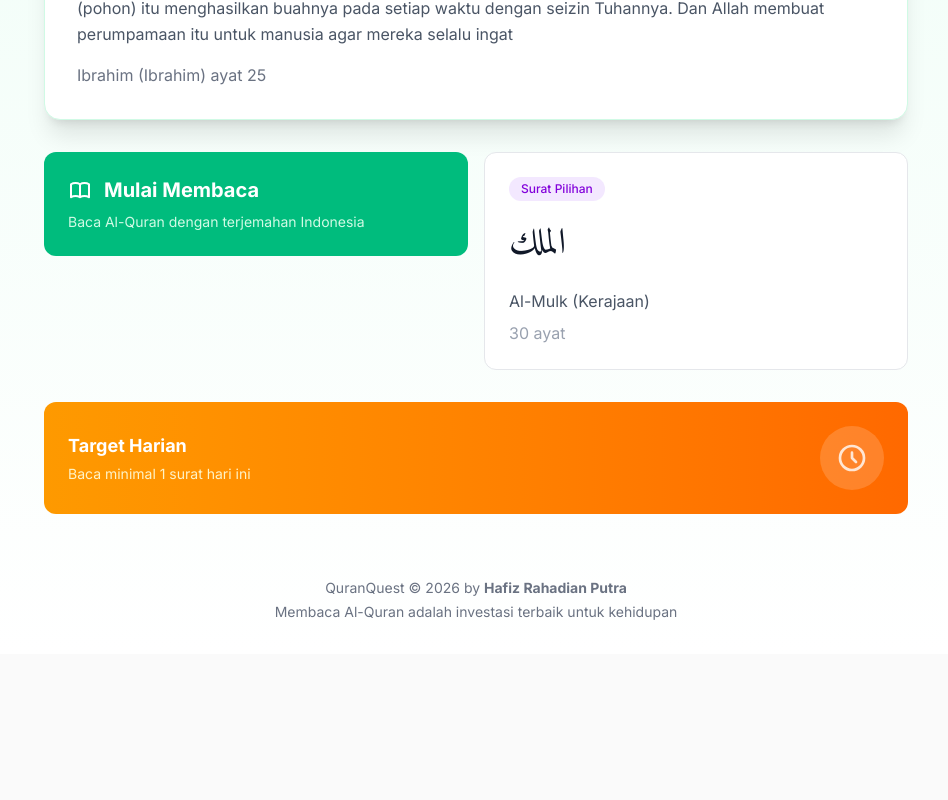
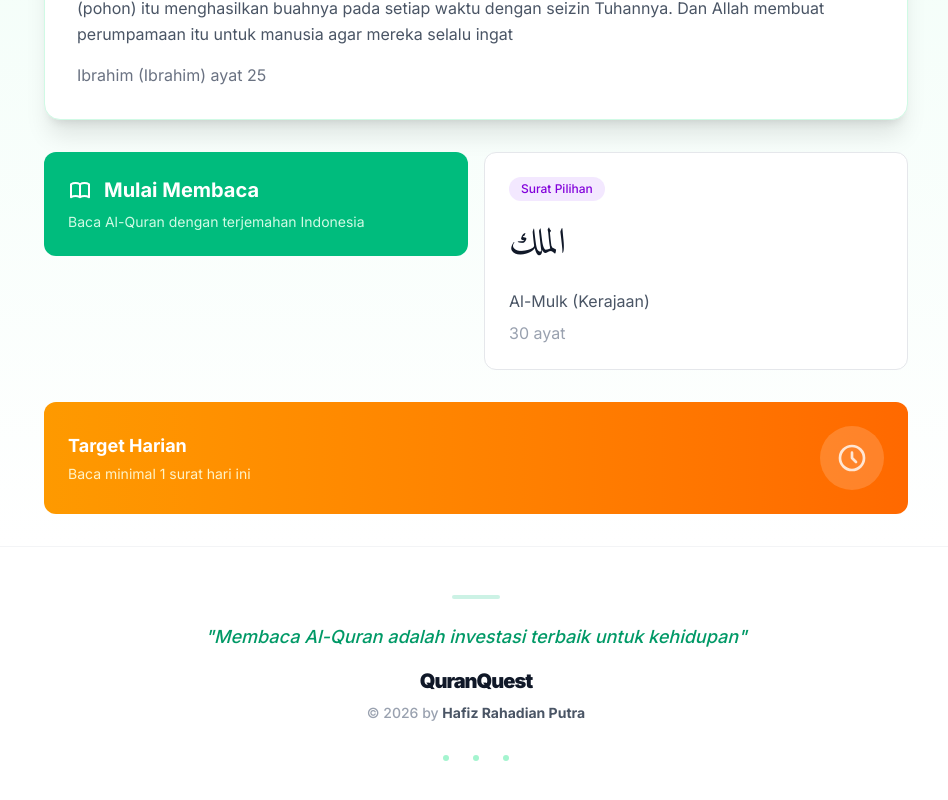
Before and after one commit to hafizputra06/quranquest, a Next.js app: page / in a window 1280 px wide. Shown: the part 486-1286 px from the top of the page, without its empty margins (164-1112 px from the left). Before the commit the page ends 1140 px from the top, so only its background shows below. Built offline with nearby package versions, Linux system fonts and the light colour scheme.

Commit message:
perubahan besar2an fix2

```diff
--- a/src/app/layout.tsx
+++ b/src/app/layout.tsx
@@ -1,5 +1,6 @@
 import type { Metadata } from "next";
 import { Inter, Amiri } from "next/font/google";
+import Footer from "@/components/Footer";
 import "./globals.css";
 
 const inter = Inter({
@@ -25,8 +26,11 @@ export default function RootLayout({
 }>) {
   return (
     <html lang="id">
-      <body className={`${inter.variable} ${amiri.variable} antialiased`}>
-        {children}
+      <body className={`${inter.variable} ${amiri.variable} antialiased min-h-screen flex flex-col`}>
+        <main className="flex-1">
+          {children}
+        </main>
+        <Footer />
       </body>
     </html>
   );
--- a/src/app/page.tsx
+++ b/src/app/page.tsx
@@ -159,11 +159,6 @@ export default function Home() {
           </FadeIn>
         )}
       </main>
-
-      <footer className="max-w-4xl mx-auto px-4 py-8 text-center text-gray-500 text-sm">
-        <p>QuranQuest &copy; {new Date().getFullYear()} by <a href="https://hafizportfolio-eta.vercel.app/" target="_blank" rel="noopener noreferrer"><strong>Hafiz Rahadian Putra</strong></a></p>
-        <p className="mt-1">Membaca Al-Quran adalah investasi terbaik untuk kehidupan</p>
-      </footer>
     </div>
   );
 }
--- /dev/null
+++ b/src/components/Footer.tsx
@@ -0,0 +1,39 @@
+'use client';
+
+import { motion } from 'framer-motion';
+
+export default function Footer() {
+    return (
+        <footer className="bg-white border-t border-gray-100 py-12 mt-auto">
+            <div className="max-w-4xl mx-auto px-4 text-center">
+                <motion.div
+                    initial={{ opacity: 0, y: 20 }}
+                    whileInView={{ opacity: 1, y: 0 }}
+                    viewport={{ once: true }}
+                    transition={{ duration: 0.6 }}
+                >
+                    <div className="w-12 h-1 bg-emerald-500 rounded-full mx-auto mb-6 opacity-20" />
+
+                    <p className="text-emerald-600 font-medium italic text-lg mb-4">
+                        "Membaca Al-Quran adalah investasi terbaik untuk kehidupan"
+                    </p>
+
+                    <div className="flex flex-col items-center gap-2">
+                        <span className="text-gray-900 font-black text-xl tracking-tighter">
+                            QuranQuest
+                        </span>
+                        <p className="text-gray-400 text-sm font-medium">
+                            © 2026 by <span className="text-gray-600 font-bold">Hafiz Rahadian Putra</span>
+                        </p>
+                    </div>
+
+                    <div className="mt-8 flex justify-center gap-6">
+                        <div className="w-1.5 h-1.5 rounded-full bg-emerald-200" />
+                        <div className="w-1.5 h-1.5 rounded-full bg-emerald-200" />
+                        <div className="w-1.5 h-1.5 rounded-full bg-emerald-200" />
+                    </div>
+                </motion.div>
+            </div>
+        </footer>
+    );
+}
```
